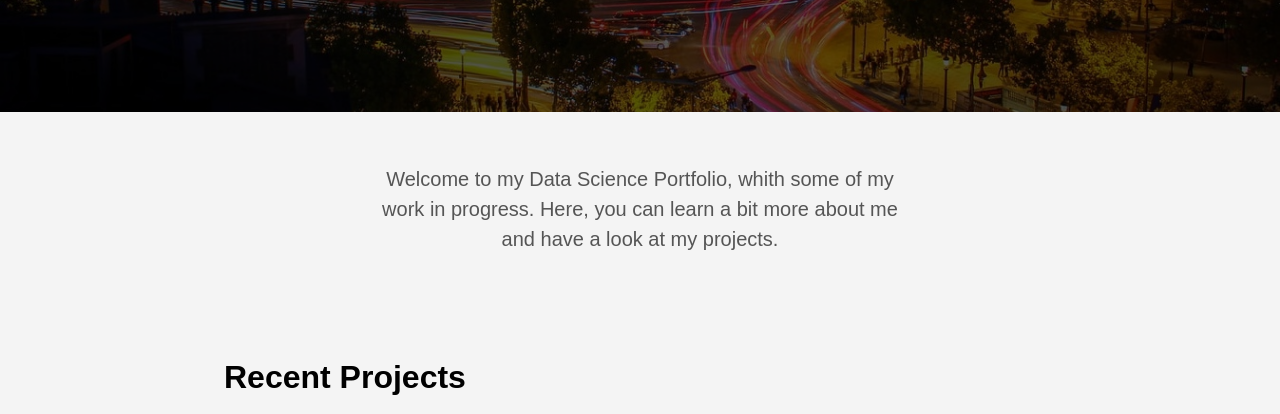
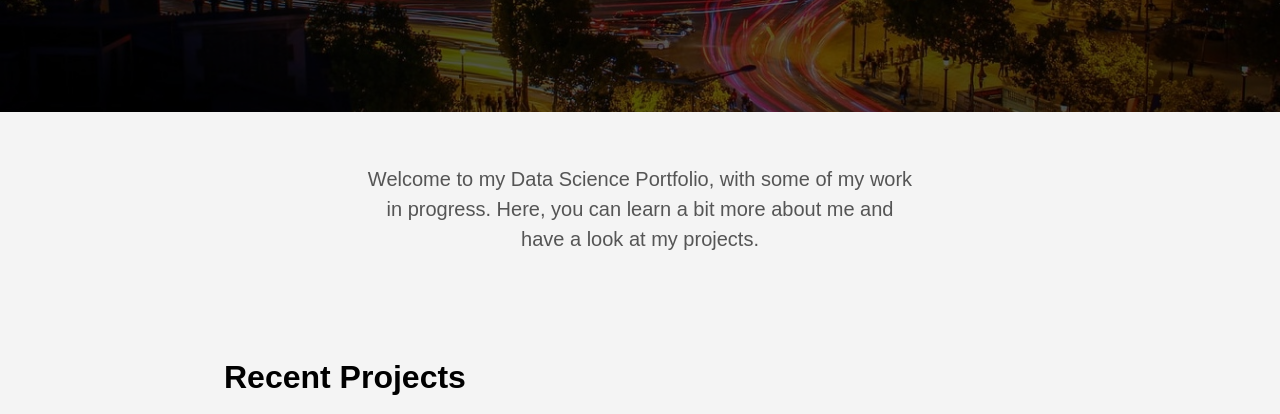
Before and after one commit to Anvil-Late/Portfolio, a plain HTML site: page index.html in a window 1280 px wide. Shown: the part 385-799 px from the top of the page. Drawn offline with Linux system fonts and the light colour scheme.

Commit message:
Update index.html

```diff
--- a/index.html
+++ b/index.html
@@ -139,7 +139,7 @@
     <main class="pb7" role="main">
 
   <article class="cf ph3 ph5-l pv3 pv4-l f4 tc-l center measure-wide lh-copy mid-gray">
-    <p>Welcome to my Data Science Portfolio, whith some of my work in progress. Here, you can learn a bit more about me and have a look at my projects.</p>
+    <p>Welcome to my Data Science Portfolio, with some of my work in progress. Here, you can learn a bit more about me and have a look at my projects.</p>
 
   </article>
 
```
